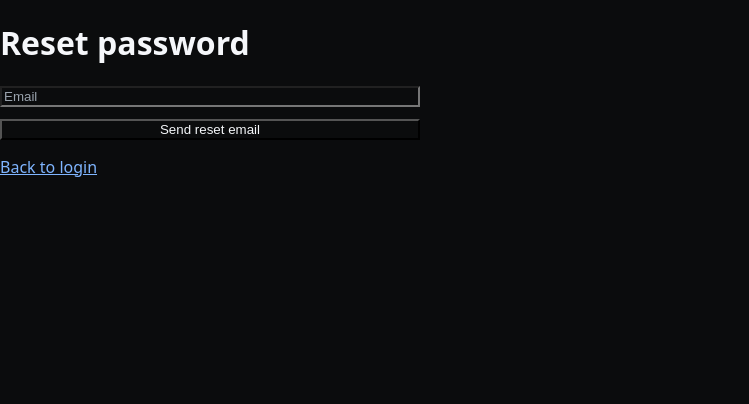
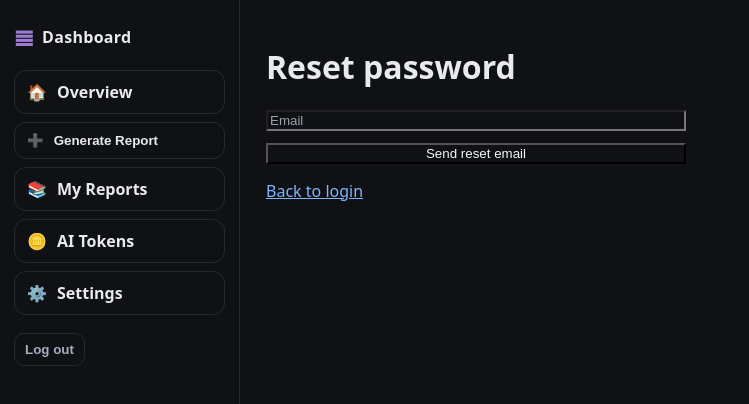
Before and after one commit to enrich-t/enrich_app, a Next.js app: page /reset-password in a window 1280 px wide. Shown: the top 404 px of the page, without its empty margins (0-749 px from the left). Built offline with nearby package versions, Linux system fonts and the light colour scheme.

Commit message:
feat(ui): global sidebar layout + My Reports link and shared navigation

```diff
--- a/app/layout.tsx
+++ b/app/layout.tsx
@@ -1,15 +1,23 @@
 import './globals.css';
-import React from 'react';
+import type { Metadata } from 'next';
+import Shell from '../components/Shell';
 
-export const metadata = {
+export const metadata: Metadata = {
   title: 'Enrich',
   description: 'Responsible operations dashboard',
 };
 
-export default function RootLayout({ children }: { children: React.ReactNode }) {
+export default function RootLayout({
+  children,
+}: {
+  children: React.ReactNode;
+}) {
   return (
     <html lang="en">
-      <body>{children}</body>
+      <body style={{ margin: 0 }}>
+        {/* Shell renders the global sidebar on all pages except /login */}
+        <Shell>{children}</Shell>
+      </body>
     </html>
   );
 }
--- /dev/null
+++ b/components/Shell.tsx
@@ -0,0 +1,54 @@
+'use client';
+
+import React from 'react';
+import { usePathname } from 'next/navigation';
+import Sidebar from './Sidebar';
+
+const colors = {
+  bg: '#0f1115',
+  text: '#e9eaf0',
+  border: '#252a34',
+};
+
+export default function Shell({ children }: { children: React.ReactNode }) {
+  const pathname = usePathname() || '/';
+
+  // Hide the sidebar on the login page
+  const hideSidebar = pathname.startsWith('/login');
+
+  if (hideSidebar) {
+    return (
+      <div style={{ minHeight: '100vh', background: colors.bg, color: colors.text }}>
+        {children}
+      </div>
+    );
+  }
+
+  return (
+    <div
+      style={{
+        display: 'grid',
+        gridTemplateColumns: '240px 1fr',
+        minHeight: '100vh',
+        background: colors.bg,
+        color: colors.text,
+      }}
+    >
+      <aside
+        style={{
+          borderRight: `1px solid ${colors.border}`,
+          padding: '22px 14px',
+          position: 'sticky',
+          top: 0,
+          height: '100dvh',
+        }}
+      >
+        <Sidebar />
+      </aside>
+
+      <main style={{ padding: '24px 26px', maxWidth: 1200, margin: '0 auto', width: '100%' }}>
+        {children}
+      </main>
+    </div>
+  );
+}
--- /dev/null
+++ b/components/Sidebar.tsx
@@ -0,0 +1,143 @@
+'use client';
+
+import React, { useMemo } from 'react';
+import Link from 'next/link';
+import { apiFetch } from './api';
+import { getBusinessId, getToken } from './auth';
+
+const colors = {
+  brand: '#9b7bd1',
+  text: '#e9eaf0',
+  border: '#252a34',
+  sub: '#a7adbb',
+};
+
+const ghostBtn: React.CSSProperties = {
+  padding: '8px 10px',
+  borderRadius: 10,
+  border: `1px solid ${colors.border}`,
+  background: 'transparent',
+  color: colors.sub,
+  fontWeight: 700,
+  cursor: 'pointer',
+};
+
+function NavItem({
+  href,
+  icon,
+  label,
+  onClick,
+  active,
+}: {
+  href?: string;
+  icon: string;
+  label: string;
+  onClick?: () => void;
+  active?: boolean;
+}) {
+  const classStyles: React.CSSProperties = {
+    display: 'flex',
+    alignItems: 'center',
+    gap: 10,
+    width: '100%',
+    textAlign: 'left',
+    padding: '10px 12px',
+    borderRadius: 12,
+    border: `1px solid ${active ? colors.brand : colors.border}`,
+    background: active ? '#3d2f5a' : 'transparent',
+    color: active ? '#efe7ff' : colors.text,
+    fontWeight: 700,
+    textDecoration: 'none',
+    cursor: 'pointer',
+  };
+
+  if (href) {
+    return (
+      <Link href={href} style={classStyles}>
+        <span>{icon}</span>
+        <span>{label}</span>
+      </Link>
+    );
+  }
+  return (
+    <button onClick={onClick} style={classStyles}>
+      <span>{icon}</span>
+      <span>{label}</span>
+    </button>
+  );
+}
+
+export default function Sidebar() {
+  const onGenerate = useMemo(
+    () => async () => {
+      const token = getToken();
+      if (!token) {
+        window.location.href = '/login';
+        return;
+      }
+      const biz = getBusinessId();
+      const payload: Record<string, any> = {
+        business_id: String(biz || ''),
+        report_type: 'business_overview',
+        source: 'sidebar',
+      };
+      try {
+        const res = await apiFetch('/api/reports/generate-business-overview', {
+          method: 'POST',
+          body: JSON.stringify(payload),
+        });
+        if (!res.ok) {
+          const txt = await res.text();
+          alert(`Generate failed: ${res.status} ${res.statusText}\n${txt.slice(0, 300)}`);
+          return;
+        }
+        // After generating, send user to My Reports to see it
+        window.location.href = '/my-reports';
+      } catch (e: any) {
+        alert(`Generate error: ${e?.message || e}`);
+      }
+    },
+    []
+  );
+
+  return (
+    <>
+      <div
+        style={{
+          display: 'flex',
+          alignItems: 'center',
+          gap: 8,
+          fontWeight: 800,
+          letterSpacing: 0.3,
+          marginBottom: 18,
+        }}
+      >
+        <span style={{ color: colors.brand, fontSize: 22 }}>𝌆</span>
+        <div>Dashboard</div>
+      </div>
+
+      <nav style={{ display: 'grid', gap: 8 }}>
+        <NavItem href="/dashboard" icon="🏠" label="Overview" />
+        <NavItem icon="➕" label="Generate Report" onClick={onGenerate} />
+        <NavItem href="/my-reports" icon="📚" label="My Reports" />
+        <NavItem href="#" icon="🪙" label="AI Tokens" />
+        <NavItem href="#" icon="⚙️" label="Settings" />
+      </nav>
+
+      <div style={{ marginTop: 18 }}>
+        <button
+          onClick={() => {
+            try {
+              localStorage.removeItem('auth_token');
+              localStorage.removeItem('business_id');
+            } catch {}
+            window.location.href = '/login';
+          }}
+          style={ghostBtn}
+        >
+          Log out
+        </button>
+      </div>
+    </>
+  );
+}
```
